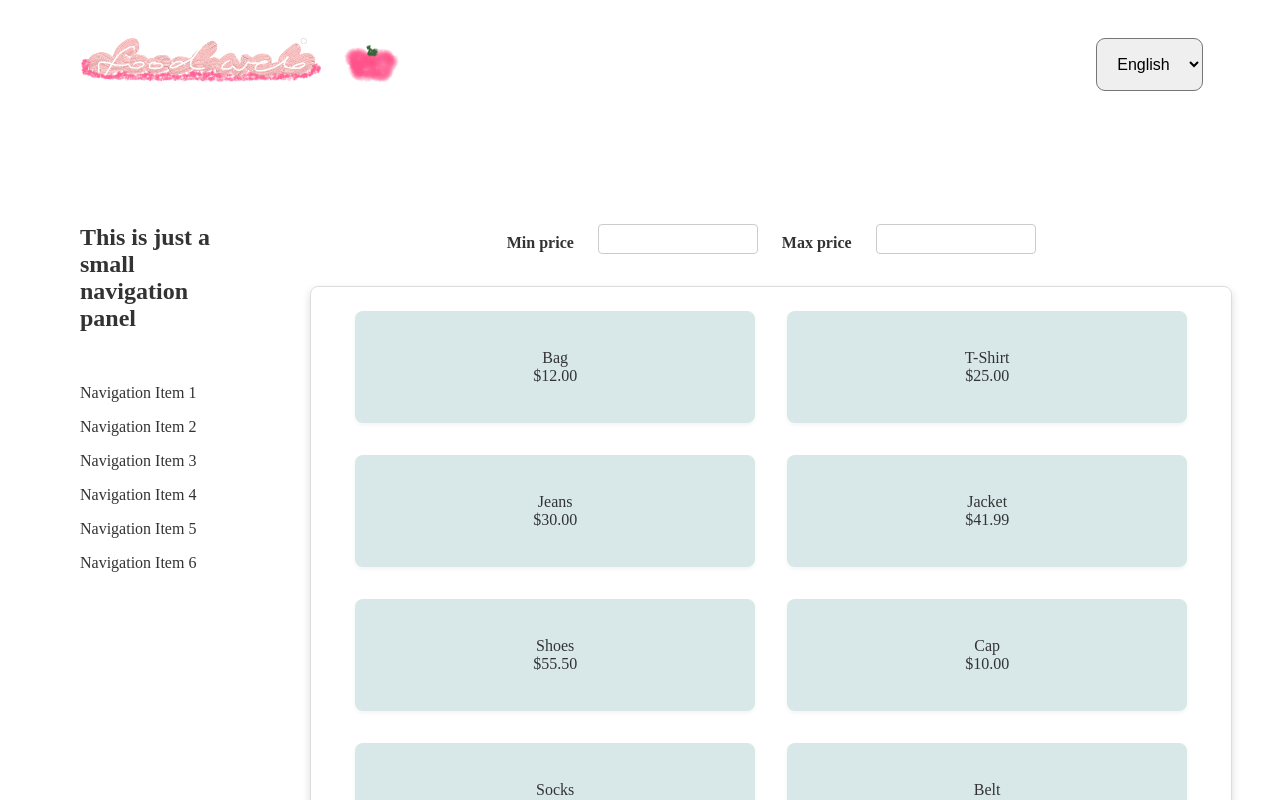
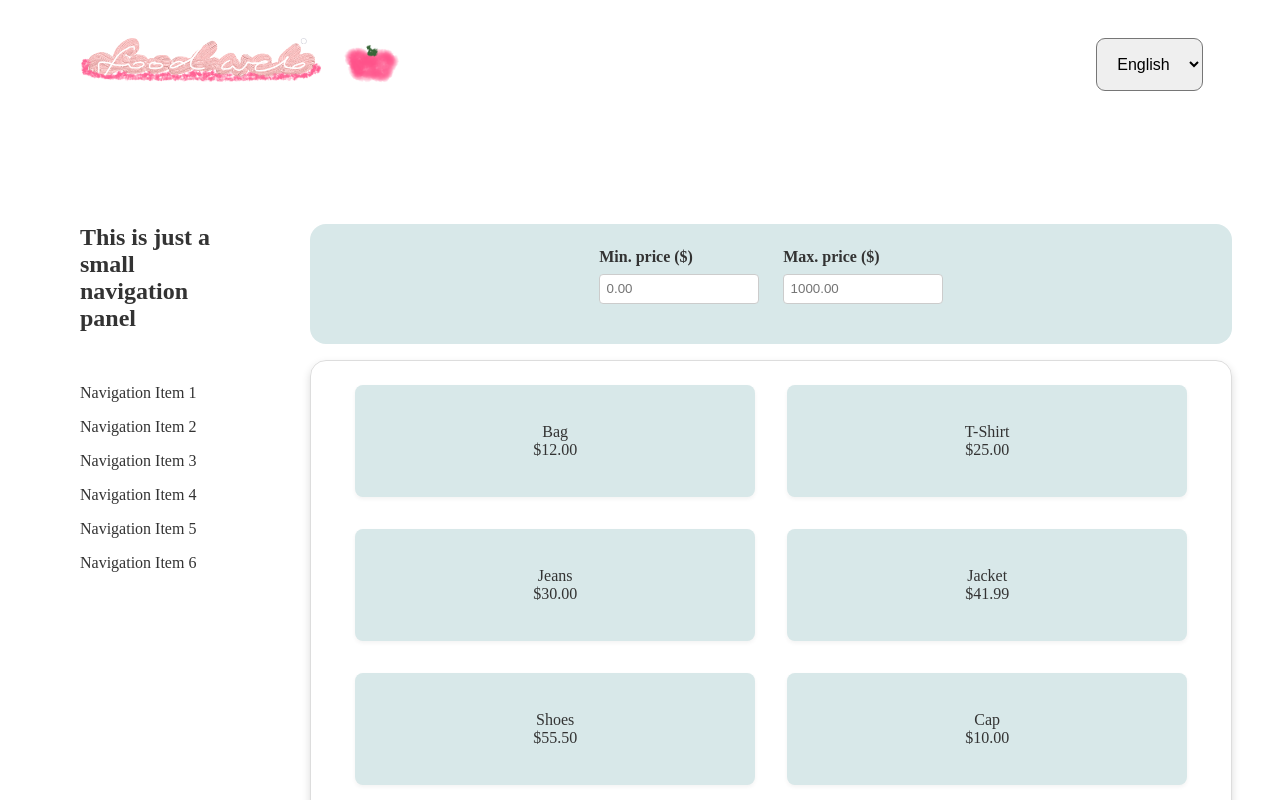
Before and after one commit to maniahania/web_training, an Angular app in the folder angular/first-project/: page / in a window 1280 px wide. Shown: the top 800 px of the page. Built offline with nearby package versions, Linux system fonts and the light colour scheme.

Commit message:
filter styles

```diff
--- a/angular/first-project/src/app/product-section/product-filter/product-filter.component.css
+++ b/angular/first-project/src/app/product-section/product-filter/product-filter.component.css
@@ -4,6 +4,9 @@
   justify-content: center;
   gap: 1.5rem;
   flex-wrap: wrap;
+  background-color: #d8e8e9;
+  border-radius: 1rem;
+  padding: 1.5rem;
 }
 
 .filter-container label {
--- a/angular/first-project/src/app/product-section/product-filter/product-filter.component.html
+++ b/angular/first-project/src/app/product-section/product-filter/product-filter.component.html
@@ -1,15 +1,21 @@
 <div class="filter-container">
-  <label for="min-price">Min price</label>
+  <div>
+    <label for="min-price">Min. price ($)</label>
     <input
       type="number"
       id="min-price"
       (input)="onMinChange($event)"
+      placeholder="0.00"
     />
+  </div>
 
-  <label for="max-price">Max price</label>
+  <div>
+    <label for="max-price">Max. price ($)</label>
     <input
       type="number"
       id="max-price"
       (input)="onMaxChange($event)"
+      placeholder="1000.00"
     />
   </div>
+</div>
--- a/angular/first-project/src/app/shared/components/card/card.component.css
+++ b/angular/first-project/src/app/shared/components/card/card.component.css
@@ -1,6 +1,6 @@
 .card {
   border: 1px solid #ddd;
-  border-radius: 8px;
+  border-radius: 1rem;
   padding: 1rem;
   box-shadow: 0 4px 8px rgba(0, 0, 0, 0.15);
   margin: 1rem 0;
```
Lines whose indentation alone changed are shown as unchanged.
